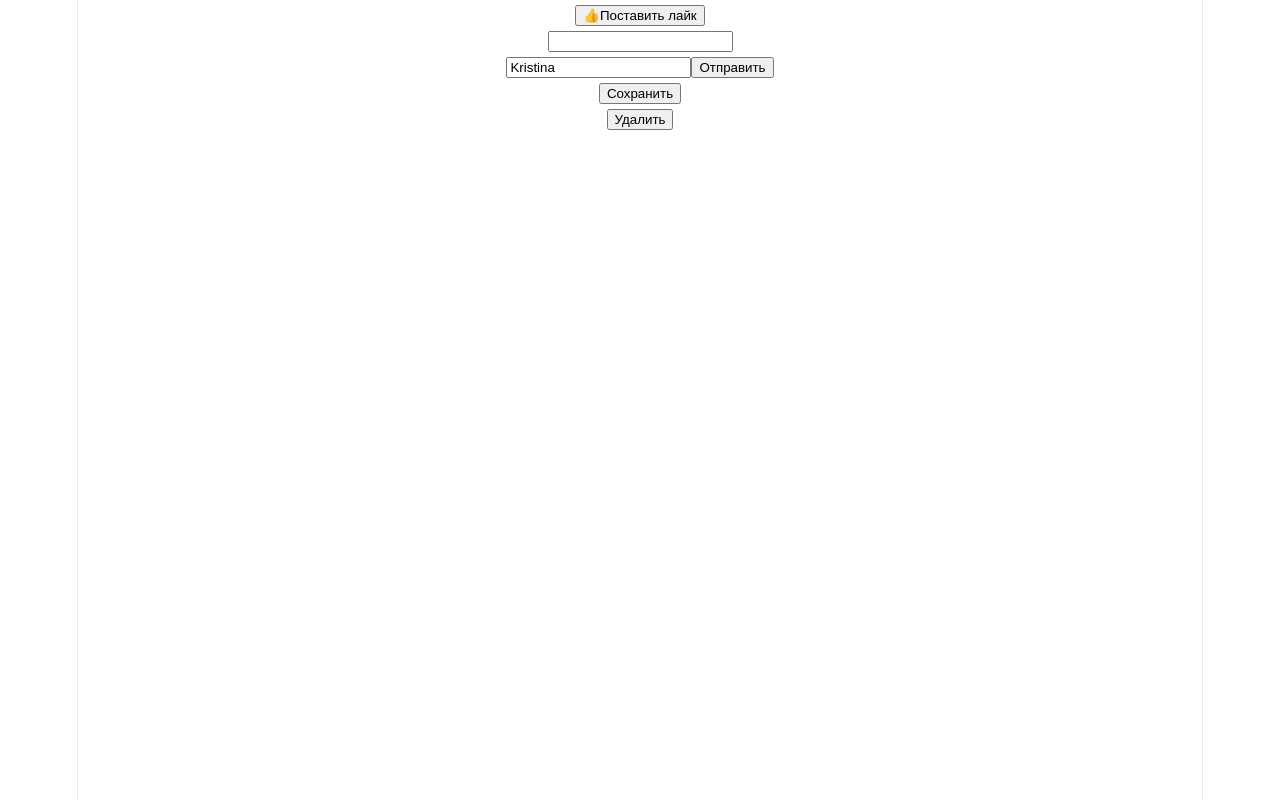
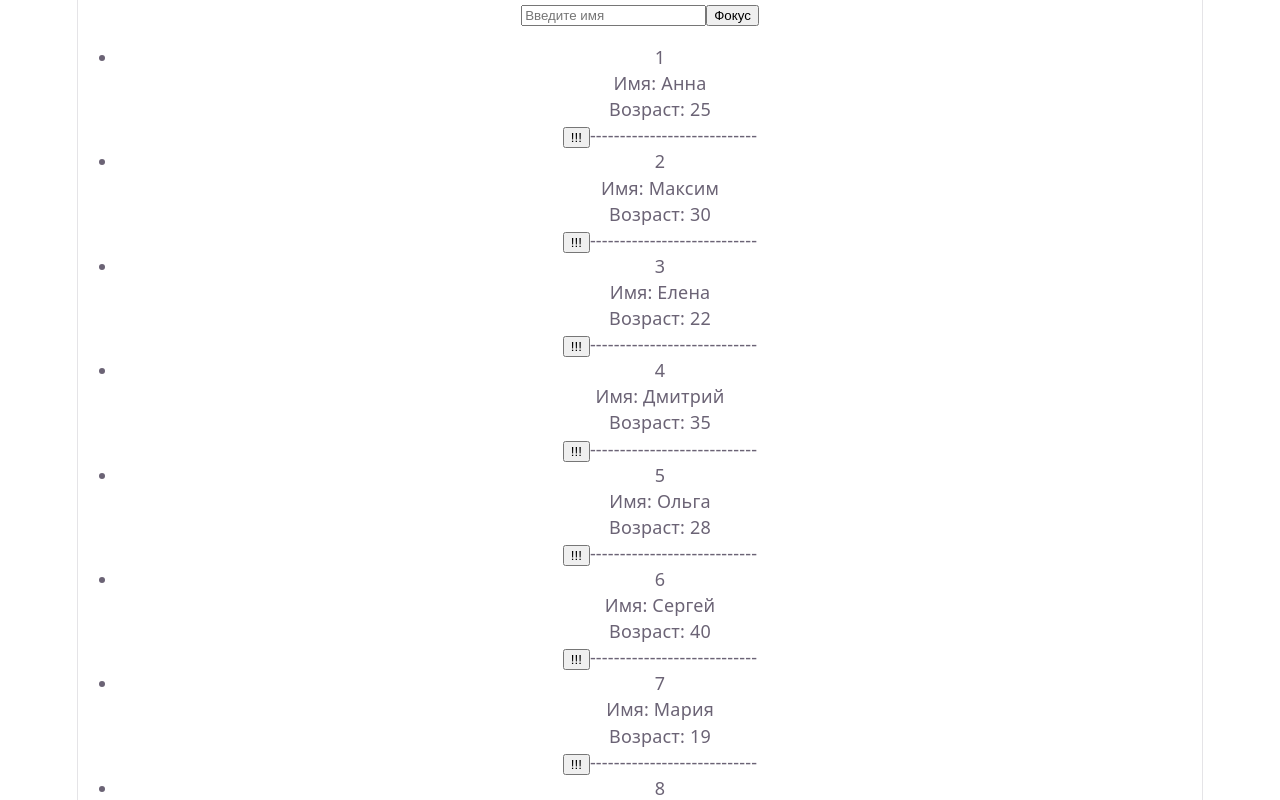
Before and after one commit to Krystsina-H/react-homeworks, a React (Vite) app: page / in a window 1280 px wide. Shown: the top 800 px of the page. Built offline with nearby package versions, Linux system fonts and the light colour scheme.

Commit message:
key,useRef

```diff
--- a/src/App.jsx
+++ b/src/App.jsx
@@ -1,27 +1,49 @@
-import ActionButton from './components/ActionButton'
-import ClickPractice from './components/ClickPractice'
-import FormPractice from './components/FormPractice'
-import InputPractice from './components/InputPractice'
+import List from './components/List'
+import { useRef, useState } from 'react'
 
 function App() {
+  const [users, setUsers] = useState([
+    { id: 1, name: 'Анна', age: 25 },
+    { id: 2, name: 'Максим', age: 30 },
+    { id: 3, name: 'Елена', age: 22 },
+    { id: 4, name: 'Дмитрий', age: 35 },
+    { id: 5, name: 'Ольга', age: 28 },
+    { id: 6, name: 'Сергей', age: 40 },
+    { id: 7, name: 'Мария', age: 19 },
+    { id: 8, name: 'Иван', age: 33 },
+    { id: 9, name: 'Татьяна', age: 27 },
+    { id: 10, name: 'Алексей', age: 29 },
+  ])
+  const inputRef = useRef(null)
+
+  const handleKeyDown = (e) => {
+    if (e.key === 'Enter') {
+      const newUser = {
+        id: Date.now(),
+        name: e.target.value,
+        age: Math.floor(Math.random() * 30) + 18,
+      }
+      setUsers([...users, newUser])
+      e.target.value = ''
+    }
+  }
+
+  const handleClick = () => {
+    inputRef.current.focus()
+  }
   return (
-    <div>
-      <ClickPractice />
-      <InputPractice />
-      <FormPractice />
-      <ActionButton
-        buttonText={'Сохранить'}
-        func={() => {
-          console.log('Сохранено')
-        }}
-      />
-      <ActionButton
-        buttonText={'Удалить'}
-        func={() => {
-          console.log('Удалено')
-        }}
-      />
-    </div>
+    <>
+      <div>
+        <input
+          ref={inputRef}
+          type="text"
+          onKeyDown={handleKeyDown}
+          placeholder="Введите имя"
+        />
+        <button onClick={handleClick}>Фокус</button>
+      </div>
+      <List users={users} />
+    </>
   )
 }
 
--- a/src/components/ActionButton.jsx
+++ /dev/null
@@ -1,8 +0,0 @@
-const ActionButton = ({ buttonText, func }) => {
-  return (
-    <div>
-      <button onClick={func}>{buttonText}</button>
-    </div>
-  )
-}
-export default ActionButton
--- a/src/components/ClickPractice.jsx
+++ /dev/null
@@ -1,22 +0,0 @@
-const ClickPractice = () => {
-  const handleClick = (event) => {
-    console.log('--------------')
-    console.log('event.target:', event.target)
-    console.log('event.currentTarget:', event.currentTarget)
-    console.log('event.target.tagName:', event.target.tagName)
-    console.log('event.currentTarget.tagName:', event.currentTarget.tagName)
-    console.log('--------------')
-  }
-  return (
-    <div>
-      <button onClick={handleClick}>
-        <span>👍</span>
-        <span>Поставить лайк</span>
-      </button>
-    </div>
-  )
-}
-export default ClickPractice
-
-//event.currentTarget всегда button, т.к. зависит от того, к чему привязан обраюотчик событий (а привязан к button).
-//event.target зависит от элемента, на котором именно произошло событие (поэтому меняется:span, span, button)
--- a/src/components/FormPractice.jsx
+++ /dev/null
@@ -1,17 +0,0 @@
-const FormPractice = () => {
-  const handleSubmit = (e) => {
-    e.preventDefault()
-    console.log('Форма отправлена')
-    console.log('e.currentTarget:', e.currentTarget)
-  }
-  return (
-    <div>
-      <form onSubmit={handleSubmit}>
-        <input type="text" value={'Kristina'} />
-        <button type="submit">Отправить</button>
-      </form>
-    </div>
-  )
-}
-export default FormPractice
-//input с фиксированным значением, просто показала, что работает отправка без перезагрузки
--- a/src/components/InputPractice.jsx
+++ /dev/null
@@ -1,30 +0,0 @@
-const InputPractice = () => {
-  const handleChange = (e) => {
-    console.log(e.target.value)
-  }
-
-  const handleFocus = () => {
-    console.log('поле получило фокус')
-  }
-
-  const handleBlur = () => {
-    console.log('поле потеряло фокус')
-  }
-
-  const handleKey = (e) => {
-    if (e.key === 'Enter') {
-      console.log('Нажат Enter')
-    }
-  }
-  return (
-    <div>
-      <input
-        onChange={handleChange}
-        onFocus={handleFocus}
-        onBlur={handleBlur}
-        onKeyDown={handleKey}
-      />
-    </div>
-  )
-}
-export default InputPractice
--- /dev/null
+++ b/src/components/List.jsx
@@ -0,0 +1,33 @@
+import { useState, useEffect } from 'react'
+
+const List = ({ users }) => {
+  const [userList, setUserList] = useState(users)
+
+  useEffect(() => {
+    setUserList(users)
+  }, [users])
+
+  const handleClick = (id) => {
+    setUserList((prevUser) =>
+      prevUser.map((item) =>
+        item.id === id ? { ...item, name: item.name + '!!!' } : item
+      )
+    )
+  }
+  return (
+    <>
+      <ul>
+        {userList.map((item) => (
+          <li key={item.id}>
+            <p>{item.id}</p>
+            <p>Имя: {item.name}</p>
+            <p>Возраст: {item.age}</p>
+            <button onClick={() => handleClick(item.id)}>!!!</button>
+            ----------------------------
+          </li>
+        ))}
+      </ul>
+    </>
+  )
+}
+export default List
```
